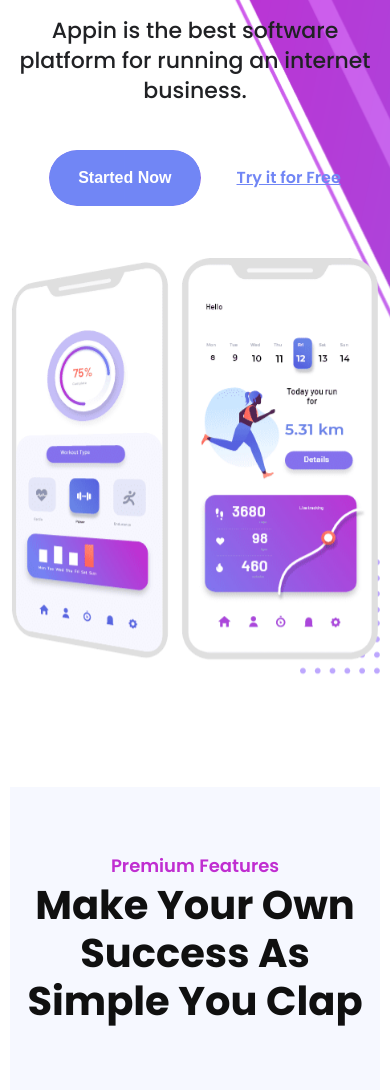
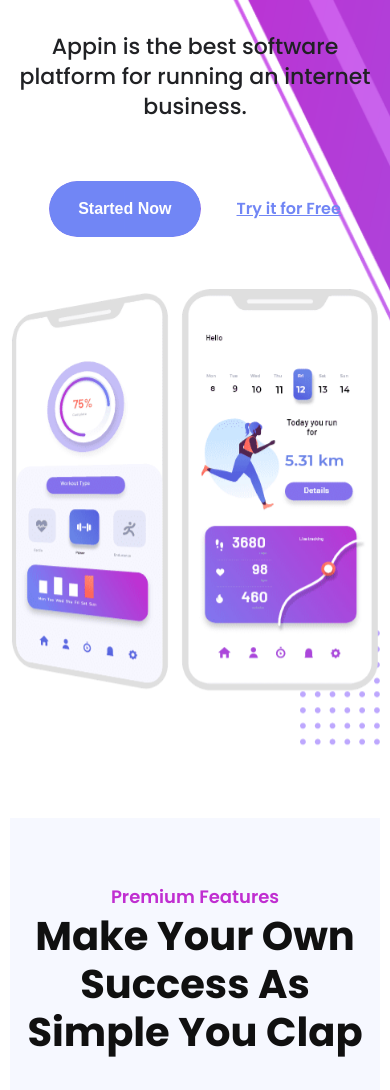
Before and after one commit to trungdong11/Landing-Page, a plain HTML site: page index.html in a window 390 px wide. Shown: the part 278-1368 px from the top of the page. Drawn offline with Linux system fonts and the light colour scheme.

Commit message:
Done res

```diff
--- a/assets/css/responsive.css
+++ b/assets/css/responsive.css
@@ -218,6 +218,7 @@
         padding: 8px;
         /* padding-bottom: 16px; */
         margin-bottom: 16px;
+        display: inline-block;
     }
 
     .slider__container--create {
@@ -233,8 +234,8 @@
     }
 
     .slider__create--final {
-        margin-top: 16px;
         display: inline-flex;
+        padding-top: 38px;
     }
 
     .customer__reactions--name {
@@ -253,18 +254,24 @@
 
 @media (max-width: 400px) {
     .slider__create--final {
-        margin-top: 56px;
         display: inline-flex;
     }
 
     .container__screen--img {
-        margin-top: 350px;
+        margin-top: 390px;
     }
 
     .slider__create--header {
         line-height: 60px;
         margin-top: 24px;
         margin-bottom: 36px;
+    }
 
+    .slider__create--text {
+        display: inline-block;
+    }
+
+    .content__premium {
+        padding-bottom: 16px;
     }
 }
```
